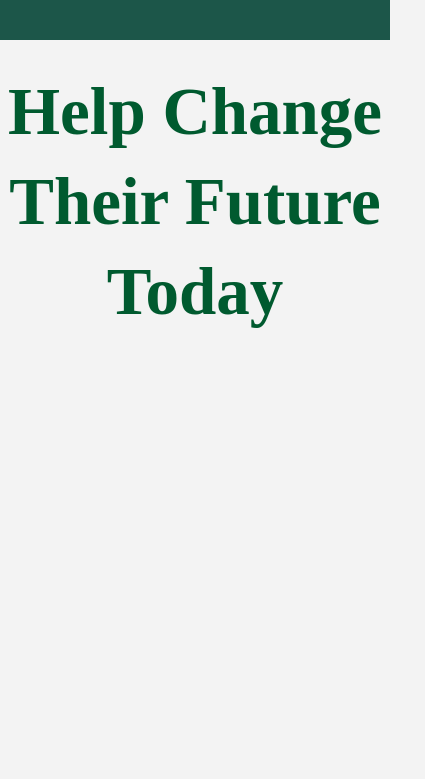
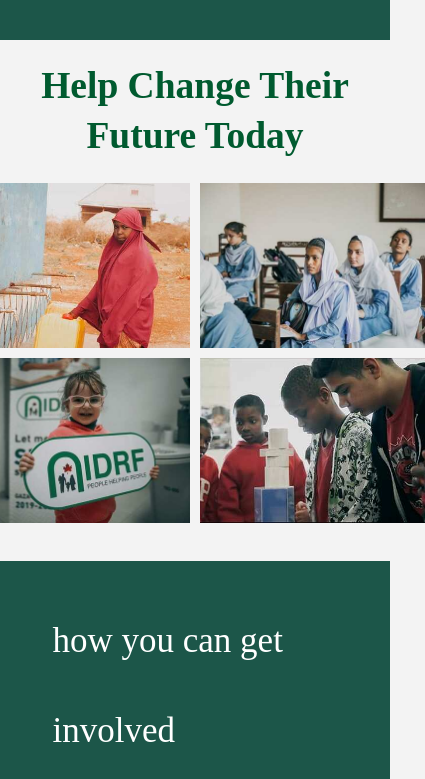
Before and after one commit to UmairK5669/KhanFoundation, a plain HTML site: page index.html in a window 390 px wide. Shown: the part 1152-1931 px from the top of the page, 425 px wide, since content can reach past the window. Drawn offline with Linux system fonts and the light colour scheme; a web font is replaced by a local one.

Commit message:
Almost done

```diff
--- a/index.html
+++ b/index.html
@@ -72,6 +72,13 @@
         <h1 class="title">
             Help Change Their Future Today
         </h1>
+
+        <div class="image-grid">
+            <img class="image1" src="images/image1.jpg" alt="Image 1">
+            <img class="image2" src="images/image2.jpg" alt="Image 2">
+            <img class="image3" src="images/image3.jpg" alt="Image 3">
+            <img class="image4" src="images/image4.jpg" alt="Image 4">
+        </div>
     </section>
 
     <!--Begin get involved section-->
--- a/styles.css
+++ b/styles.css
@@ -355,7 +355,7 @@ header.sticky .cta {
 /* Our work */
 
   #our-work {
-    height: 1100px;
+    height: 900px;
   }
 
   .title {
@@ -366,31 +366,110 @@ header.sticky .cta {
     font-weight: 700;
     line-height: 90px;
     text-align: center;
-    margin-top: 3vh;
-    margin-bottom: 3vh;
+    margin-top: 5vh;
+    margin-bottom: 5vh;
   }
 
   .image-grid {
     display: grid;
-    grid-template-columns: repeat(2, 1fr);
-    justify-items: center;
+    grid-template-columns: 500px 500px;
+    grid-template-rows: 300px 300px;
+    grid-gap: 10px;
+    justify-content: center;
     align-items: center;
-    grid-gap: 25px;
+    height: 300px;
   }
 
   .image-grid img {
-    height: 300px;
+    width: 100%;
+    height: 100%;
     object-fit: cover;
-    width: 100%;
-  }
-
-  .image-grid .image-heading {
-    position: absolute;
-    color: #fff;
-    font-weight: bold;
-    background-color: rgba(0, 0, 0, 0.5);
-    padding: 5px 10px;
-  }
+  }
+
+  @media screen and (max-width:1150px) {
+    #our-work {
+      height: 800px;
+    }
+
+    .title {
+      font-size: 60px;
+    }
+
+    .image-grid {
+      grid-template-columns: 400px 400px;
+      grid-template-rows: 250px 250px;
+    }
+  }
+
+  @media screen and (max-width:975px) {
+    #our-work {
+      height: 625px;
+    }
+
+    .title {
+      font-size: 48px;
+      margin-top: 2vh;
+      margin-bottom: 2vh;
+    }
+
+    .image-grid {
+      grid-template-columns: 300px 300px;
+      grid-template-rows: 200px 200px;
+    }
+  }
+
+  @media screen and (max-width: 750px) {
+    #our-work {
+      height: 575px;
+    }
+
+    .title {
+      font-size: 40px;
+      margin-top: 1vh;
+      margin-bottom: 1vh;
+    }
+
+    .image-grid {
+      grid-template-columns: 250px 250px;
+      grid-template-rows: 175px 175px;
+    }
+  }
+
+  @media screen and (max-width: 650px) {
+    #our-work {
+      height: 500px;
+    }
+
+    .title {
+      font-size: 37.5px;
+      margin-top: 0;
+      margin-bottom: 0;
+    }
+
+    .image-grid {
+      grid-template-columns: 225px 225px;
+      grid-template-rows: 165px 165px;
+    }
+  }
+
+  @media screen and (max-width: 505px) {
+    #our-work {
+      height: 500px;
+    }
+
+    .title {
+      font-size: 37.5px;
+      line-height: 50px;
+      margin-top: 2.5vh;
+      margin-bottom: 2.5vh;
+    }
+
+    .image-grid {
+      grid-template-columns: 225px 225px;
+      grid-template-rows: 165px 165px;
+    }
+  }
+
 /* Get involved section */
 
 #get-involved {
@@ -563,8 +642,8 @@ header.sticky .cta {
   font-style: normal;
   font-weight: 400;
   line-height: 90px;
-  margin-top: 60px;
-  margin-bottom: 25px;
+  margin-top: 7vh;
+  margin-bottom: 3vh;
 }
 
 #what-we-do p {
@@ -606,72 +685,75 @@ header.sticky .cta {
   }
 }
 
-@media screen and (max-width:885px) {
+@media screen and (max-width:880px) {
   #what-we-do {
-    height: 1150px;
+    height: 950px;
+  }
+
+  #what-we-do p {
+    width: 90%;
   }
 }
 
 @media screen and (max-width:800px) {
   #what-we-do {
-    height: 1250px;
+    height: 1050px;
   }
 }
 
 @media screen and (max-width:700px) {
   #what-we-do {
-    height: 1500px;
+    height: 1200px;
   }
 }
 
 @media screen and (max-width:620px) {
   #what-we-do {
-    height: 1750px;
-  }
-}
-
-@media screen and (max-width:600px) {
-  #what-we-do {
-    height: 1750px;
+    height: 1450px;
   }
 }
 
 @media screen and (max-width:515px) {
   #what-we-do {
-    height: 2000px;
-  }
-}
-
-@media screen and (max-width:458px) {
+    height: 1600px;
+  }
+}
+
+@media screen and (max-width:470px) {
   #what-we-do {
-    height: 2300px;
+    height: 1850px;
   }
 }
 
 @media screen and (max-width:415px) {
   #what-we-do {
-    height: 2600px;
+    height: 2150px;
   }
 }
 
 @media screen and (max-width:375px) {
   #what-we-do {
-    height: 2900px;
+    height: 2250px;
   }
 }
 
 @media screen and (max-width:345px) {
   #what-we-do {
-    height: 3100px;
+    height: 2500px;
   }
 }
 
 @media screen and (max-width:320px) {
   #what-we-do {
-    height: 3300px;
-  }
-}
-
+    height: 2650px;
+  }
+}
+
+@media screen and (max-width:300px) {
+  #what-we-do {
+    height: 3000px;
+  }
+}
 
 /* Subscribe */
 
@@ -1102,6 +1184,7 @@ header.sticky .cta {
   border: none;
   margin-top: 6px;
   background-color: #DEDEDE;
+  border-radius: 10px;
 }
 
 .form-group input {
@@ -1252,9 +1335,6 @@ button[type="submit"]:hover{
 }
 
 @media screen and (max-width: 605px){
-  #contact {
-    height: 1215px;
-  }
 
   .text-contact h2 {
     font-size: 50px;
@@ -1266,9 +1346,6 @@ button[type="submit"]:hover{
 }
 
 @media screen and (max-width: 535px){
-  #contact {
-      height: 1250px;
-  }
 
   .text-contact {
     width: 75%;
@@ -1285,11 +1362,15 @@ button[type="submit"]:hover{
   .text-contact {
     width: 95%;
   }
-}
-
-@media screen and (max-width: 285px) {
+
   #contact {
-    height: 1350px;
+    height: 1175px;
+}
+}
+
+@media screen and (max-width: 300px) {
+  #contact {
+    height: 1300px;
   }
 }
 
```
